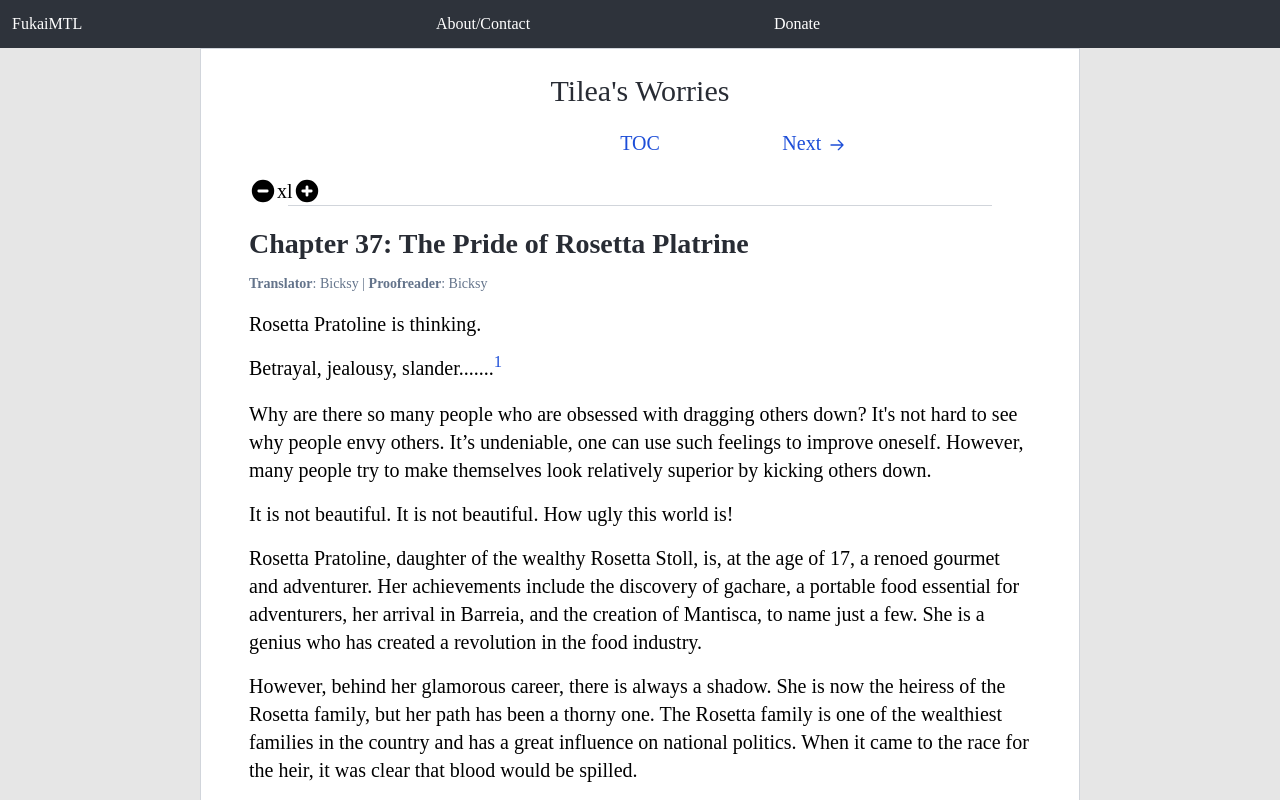
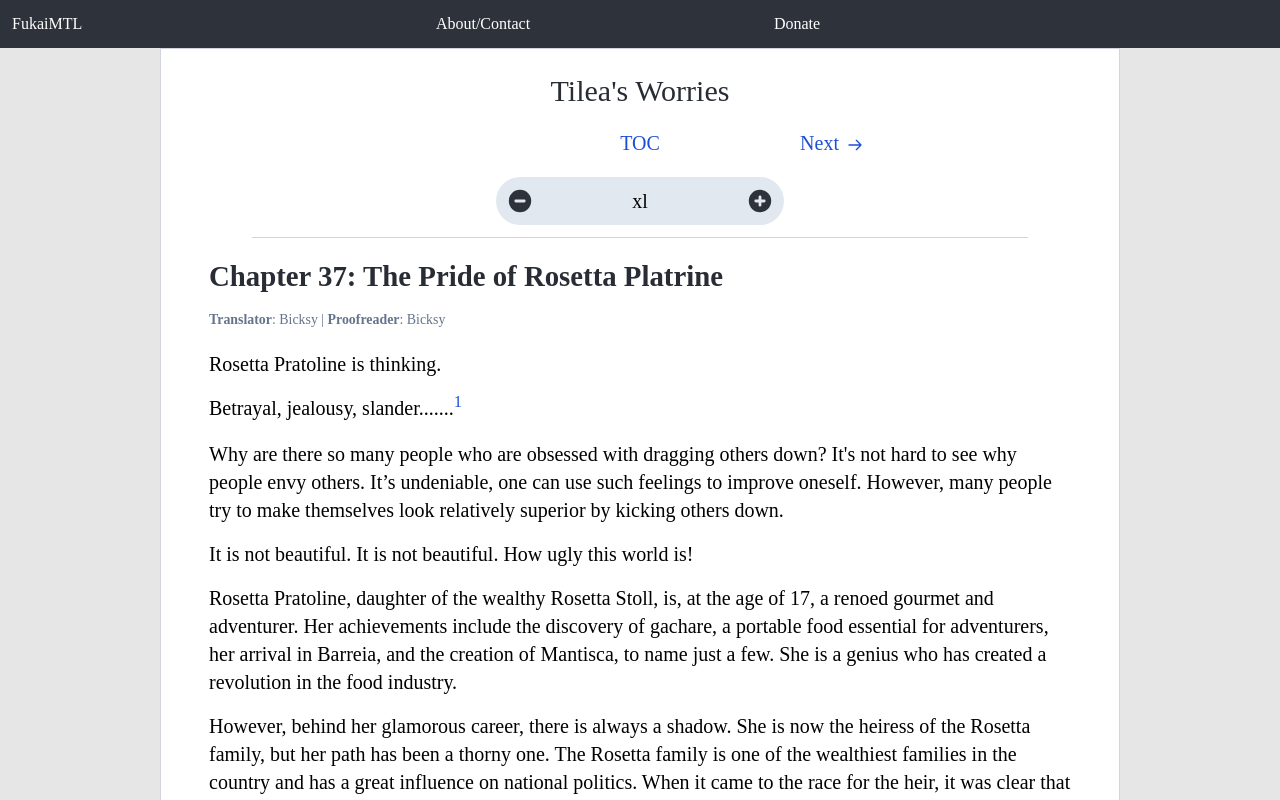
Before and after one commit to almeidaalajoel/FukaiMTL, a Next.js app: page /tileasworries/v3c37 in a window 1280 px wide. Shown: the top 800 px of the page. Built offline with nearby package versions, Linux system fonts and the light colour scheme; a web font is replaced by a local one.

Commit message:
fontsize+footnote components updated, scaling header text

```diff
--- a/public/tilea/chapters/v3c37.md
+++ b/public/tilea/chapters/v3c37.md
@@ -25,7 +25,7 @@ Conversion notes:
 
 Rosetta Pratoline is thinking.
 
-<Footnote note="test test test" num="1">Betrayal, jealousy, slander.......</Footnote>
+<Footnote note="test test test lets make this a lot longer fijweoijfoawjefoijwaeoijfiajweiofjiowaef wejfoiawj efiowaje fiwjefo iwfiajw eofij awofe oiwefjiwa foi wefijawof " num="1">Betrayal, jealousy, slander.......</Footnote>
 
 Why are there so many people who are obsessed with dragging others down? It's not hard to see why people envy others. It’s undeniable, one can use such feelings to improve oneself. However, many people try to make themselves look relatively superior by kicking others down.
 
--- a/src/components/FontSize/FontSize.jsx
+++ b/src/components/FontSize/FontSize.jsx
@@ -59,17 +59,67 @@ export default function FontSize({
     }
   };
 
+  //   return (
+  //     <div className="flex justify-center flex-row mb-3">
+  //       <span
+  //         className={size === "xs" ? "flex flex-[3]" : "flex flex-[2]"}
+  //       ></span>
+  //       <span className={size === "xs" ? "hidden" : "flex flex-1 justify-center"}>
+  //         <svg
+  //           onClick={() => smaller(size)}
+  //           xmlns="http://www.w3.org/2000/svg"
+  //           className="h-7 w-7 hover:cursor-pointer"
+  //           viewBox="0 0 20 20"
+  //           fill="currentColor"
+  //           color="rgb(46,51,59)"
+  //         >
+  //           <path
+  //             fillRule="evenodd"
+  //             d="M10 18a8 8 0 100-16 8 8 0 000 16zM7 9a1 1 0 000 2h6a1 1 0 100-2H7z"
+  //             clipRule="evenodd"
+  //           />
+  //         </svg>
+  //       </span>
+  //       <span className="select-none flex flex-1 justify-center">{size}</span>
+  //       <span
+  //         className={size === "4xl" ? "hidden" : "flex flex-1 justify-center"}
+  //       >
+  //         <svg
+  //           onClick={() => bigger(size)}
+  //           xmlns="http://www.w3.org/2000/svg"
+  //           className="h-7 w-7 hover:cursor-pointer"
+  //           viewBox="0 0 20 20"
+  //           fill="currentColor"
+  //           color="rgb(46,51,59)"
+  //         >
+  //           <path
+  //             fillRule="evenodd"
+  //             d="M10 18a8 8 0 100-16 8 8 0 000 16zm1-11a1 1 0 10-2 0v2H7a1 1 0 100 2h2v2a1 1 0 102 0v-2h2a1 1 0 100-2h-2V7z"
+  //             clipRule="evenodd"
+  //           />
+  //         </svg>
+  //       </span>
+  //       <span
+  //         className={size === "4xl" ? "flex flex-[3]" : "flex flex-[2]"}
+  //       ></span>
+  //     </div>
+  //   );
+  // }
+
   return (
-    <div className="flex flex-row">
-      <span
+    <div className="flex justify-center flex-row mb-3">
+      <span className="flex flex-1" />
+      <span className="flex flex-1 bg-slate-200 items-center rounded-3xl h-[3rem]">
+        <span className="flex flex-[2] justify-center">
+          <svg
             onClick={() => smaller(size)}
-        className={size === "xs" ? "hidden" : "hover:cursor-pointer"}
-      >
-        <svg
             xmlns="http://www.w3.org/2000/svg"
-          className="h-7 w-7"
+            className={
+              size === "xs" ? "hidden" : "h-7 w-7 hover:cursor-pointer"
+            }
             viewBox="0 0 20 20"
             fill="currentColor"
+            color="rgb(46,51,59)"
           >
             <path
               fillRule="evenodd"
@@ -78,16 +128,17 @@ export default function FontSize({
             />
           </svg>
         </span>
-      <span className="select-none">{size}</span>
-      <span
+        <span className="select-none flex flex-[8] justify-center">{size}</span>
+        <span className="flex flex-[2] justify-center">
+          <svg
             onClick={() => bigger(size)}
-        className={size === "4xl" ? "hidden" : "hover:cursor-pointer"}
-      >
-        <svg
             xmlns="http://www.w3.org/2000/svg"
-          className="h-7 w-7"
+            className={
+              size === "4xl" ? "hidden" : "h-7 w-7 hover:cursor-pointer"
+            }
             viewBox="0 0 20 20"
             fill="currentColor"
+            color="rgb(46,51,59)"
           >
             <path
               fillRule="evenodd"
@@ -96,50 +147,8 @@ export default function FontSize({
             />
           </svg>
         </span>
+      </span>
+      <span className="flex flex-1" />
     </div>
   );
 }
-
-//   if (size === "xs") {
-//     return (
-//       <div className="flex flex-row">
-//         <span className="select-none">{size}</span>
-//         <span onClick={() => bigger(size)} className="hover:cursor-pointer">
-//           <svg
-//             xmlns="http://www.w3.org/2000/svg"
-//             className="h-7 w-7"
-//             viewBox="0 0 20 20"
-//             fill="currentColor"
-//           >
-//             <path
-//               fillRule="evenodd"
-//               d="M10 18a8 8 0 100-16 8 8 0 000 16zm1-11a1 1 0 10-2 0v2H7a1 1 0 100 2h2v2a1 1 0 102 0v-2h2a1 1 0 100-2h-2V7z"
-//               clipRule="evenodd"
-//             />
-//           </svg>
-//         </span>
-//       </div>
-//     );
-//   }
-
-//   if (size === "4xl") {
-//     return (
-//       <div className="flex flex-row">
-//         <span onClick={() => smaller(size)} className="hover:cursor-pointer">
-//           <svg
-//             xmlns="http://www.w3.org/2000/svg"
-//             className="h-7 w-7"
-//             viewBox="0 0 20 20"
-//             fill="currentColor"
-//           >
-//             <path
-//               fillRule="evenodd"
-//               d="M10 18a8 8 0 100-16 8 8 0 000 16zM7 9a1 1 0 000 2h6a1 1 0 100-2H7z"
-//               clipRule="evenodd"
-//             />
-//           </svg>
-//         </span>
-//         <span className="select-none">{size}</span>
-//       </div>
-//     );
-//   }
--- a/src/components/Footnote/Footnote.jsx
+++ b/src/components/Footnote/Footnote.jsx
@@ -1,6 +1,6 @@
 import React, { useState } from "react";
 
-export default function Footnote({ num, note, children }) {
+export default function Footnote({ num, note, children, size }) {
   const [showNote, setShowNote] = useState(false);
   return (
     <>
@@ -17,7 +17,7 @@ export default function Footnote({ num, note, children }) {
         onClick={() => setShowNote(false)}
         className={
           showNote
-            ? "mx-auto break-words select-none border-solid border border-green-100 text-[1rem] w-4/5 shadow-lg py-1 px-2 rounded-md bg-stone-100 min-h-[4rem] my-2 hover:cursor-pointer"
+            ? "mx-auto break-words select-none border-solid border border-green-100 w-4/5 text-[smaller] shadow-lg py-1 px-2 rounded-md bg-stone-100 h-min min-h-[3rem] my-2 hover:cursor-pointer"
             : "hidden"
         }
       >
--- a/src/pages/tileasworries/[page].jsx
+++ b/src/pages/tileasworries/[page].jsx
@@ -103,11 +103,15 @@ export default function TileasWorries() {
 
   const MyH1 = ({ children, ...props }) => (
     <>
-      <h1>{children}</h1>
-      <p className="text-slate-500 text-sm">
-        <strong>Translator</strong>: Bicksy{"    "}|{"    "}
-        <strong>Proofreader</strong>: Bicksy
-      </p>
+      <span className="text-[larger]">
+        <h1 className="text-[larger]">{children}</h1>
+      </span>
+      <div className="text-[smaller]">
+        <p className="text-slate-500 text-[smaller]">
+          <strong>Translator</strong>: Bicksy{"    "}|{"    "}
+          <strong>Proofreader</strong>: Bicksy
+        </p>
+      </div>
     </>
   );
 
@@ -132,7 +136,7 @@ export default function TileasWorries() {
 
   return ready ? (
     <div className="flex flex-col items-center ">
-      <div className="flex flex-grow flex-col w-full lg:w-[55rem] bg-white p-4 lg:p-12 lg:pt-6 leading-7 text-xl border border-solid border-gray-300">
+      <div className="flex flex-grow flex-col w-full lg:w-[60rem] bg-white p-4 lg:p-12 lg:pt-6 leading-7 text-xl border border-solid border-gray-300">
         <p className="self-center text-3xl text-[#282c34]">
           {"Tilea's Worries"}
         </p>
@@ -158,7 +162,7 @@ export default function TileasWorries() {
           options={{
             wrapper: Wrapper,
             overrides: {
-              Footnote: { component: Footnote },
+              Footnote: { component: Footnote, props: { size: size } },
               h1: { component: MyH1 },
               hr: { component: MyHr },
               ChLink: { component: ChLink },
```
Lines whose indentation alone changed are shown as unchanged.
